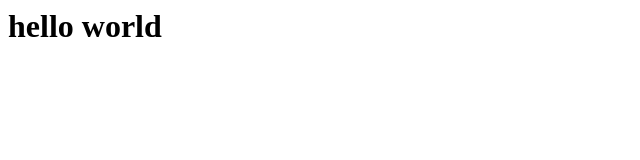
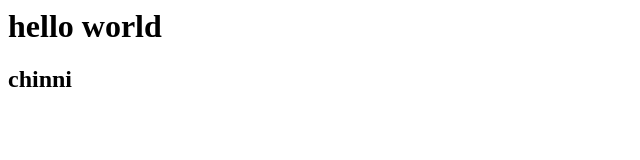
Before and after one commit to namelakshmi/Branches-task, a plain HTML site: page index.html in a window 1280 px wide. Shown: the full height of the page, 0-640 px from the left. Drawn offline with Linux system fonts and the light colour scheme.

Commit message:
main modify

```diff
--- a/index.html
+++ b/index.html
@@ -1 +1,2 @@
 <h1>hello world</h1>
+<h2>chinni</h2>
```
